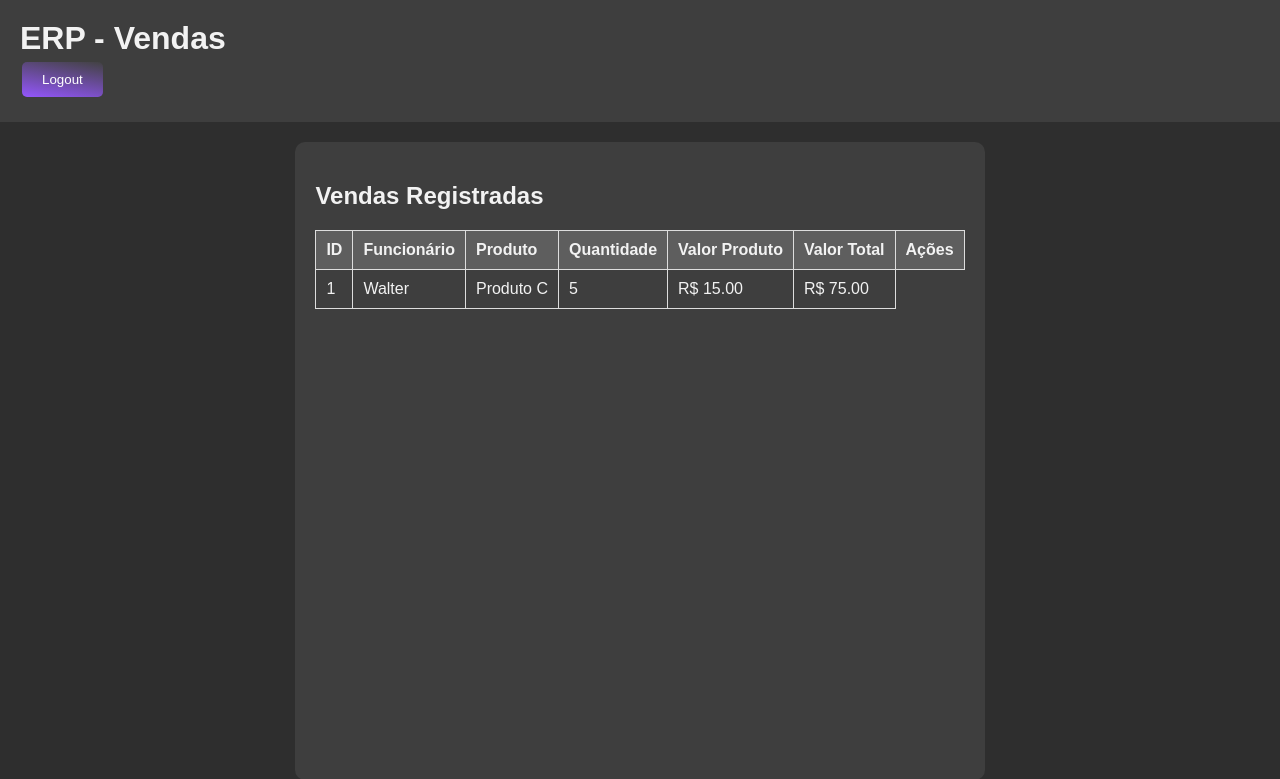
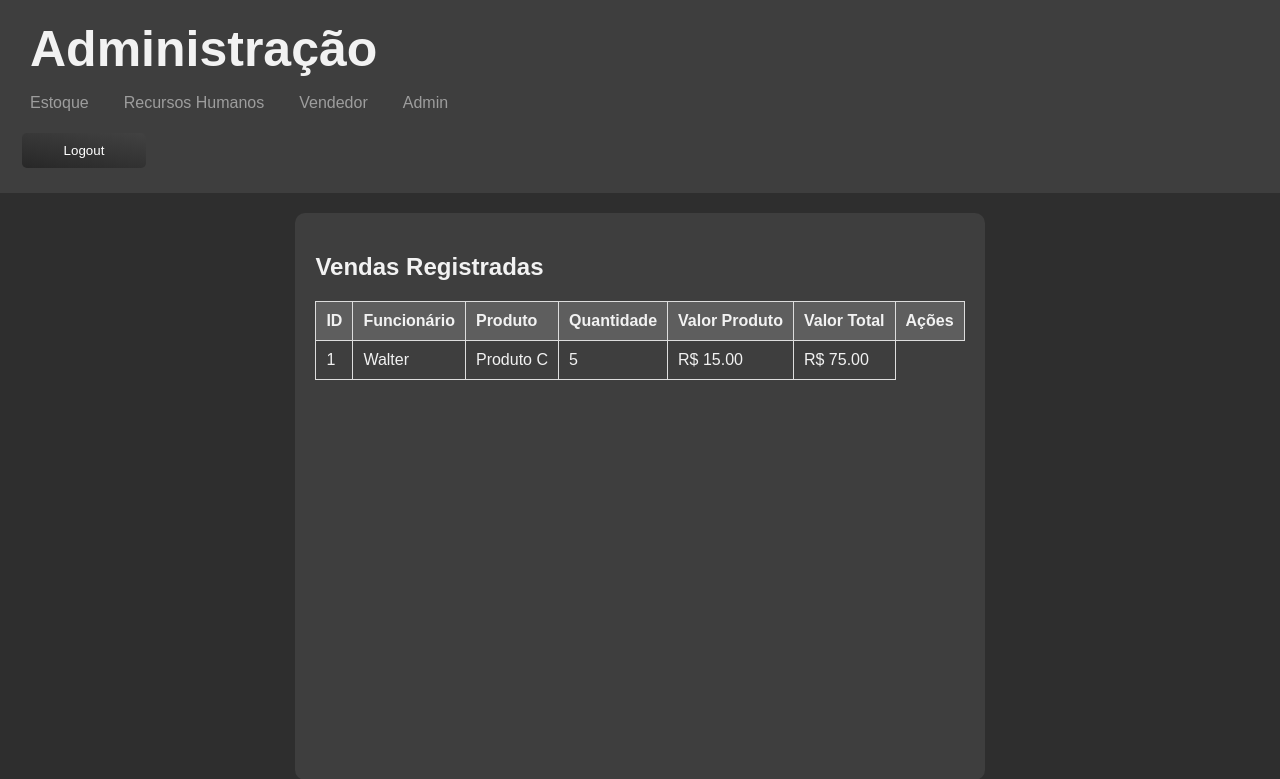
Before and after one commit to lajotavermelha/enterprise-resource-planning-modelo, a Flask app: page /admin in a window 1280 px wide. Shown: the top 779 px of the page. Run offline with Flask 3, Linux system fonts and the light colour scheme; a user stored in the database is signed in; data comes from the database, SQL or seed files in the repository; both versions use the stored data as it was after the commit.

Commit message:
"Updated main.py to run app on host '0.0.0.0' and port 5000, modified styles.css, and changed templates for admin, home, produtos, recursoshumanos, and vendedor pages."

```diff
--- a/main.py
+++ b/main.py
@@ -20,4 +20,4 @@ def load_user(user_id):
 
 if __name__ == '__main__':
     from routes import *
-    app.run(debug=True)
+    app.run(debug=True, host='0.0.0.0', port=5000)
--- a/static/css/styles.css
+++ b/static/css/styles.css
@@ -20,6 +20,11 @@ header h1 {
   margin: 0;
 }
 
+header h1 a {
+  color: inherit;
+  text-decoration: none;
+}
+
 nav ul {
   list-style: none;
   padding: 0;
@@ -32,13 +37,13 @@ nav ul li {
 }
 
 nav ul li a {
-  color: #f2f2f2;
+  color: #9d9d9d;
   text-decoration: none;
   padding: 10px;
 }
 
 nav ul li a:hover {
-  background: #5e5e5e;
+  background: #606060;
   border-radius: 5px;
 }
 
@@ -124,18 +129,85 @@ td button:hover {
 /* Responsive styles */
 @media (max-width: 768px) {
   header, footer {
-    padding: 10px;
+      padding: 10px;
   }
 
   nav ul {
-    flex-direction: column;
+      flex-direction: column;
   }
 
   nav ul li {
-    margin-bottom: 10px;
+
+      margin-bottom: 10px;
   }
 
   button {
-    padding: 8px 16px;
+      padding: 8px 16px;
   }
 }
+
+/* Login container styles */
+.login-container {
+  background: #3e3e3e;
+  padding: 40px;
+  border-radius: 10px;
+  box-shadow: 0 0 10px rgba(0, 0, 0, 0.5);
+  text-align: center;
+  display: flex;
+  flex-direction: column;
+  justify-content: center;
+  align-items: center;
+  height: 100vh;
+}
+
+.avatar {
+  margin-bottom: 20px;
+}
+
+.avatar img {
+  width: 100px;
+  border-radius: 50%;
+}
+
+h1 {
+  margin-bottom: 20px;
+  font-size: 24px;
+  padding-left: 10px;
+  font-size: 50px;
+}
+
+form {
+  display: flex;
+  flex-direction: column;
+  align-items: center;
+  width: 100%;
+  max-width: 300px;
+}
+
+input {
+  padding: 10px;
+  margin-bottom: 20px;
+  border-radius: 5px;
+  border: 1px solid #ccc;
+  width: 100%;
+  box-sizing: border-box;
+}
+
+button {
+  padding: 10px 20px;
+  background-image: linear-gradient(10deg, #9456fd, #424242);
+  color: #ffffff;
+  border: none;
+  border-radius: 5px;
+  cursor: pointer;
+  width: 100%;
+}
+
+button:hover {
+  background-image: linear-gradient(10deg, #7d4c9d, #323232);
+}
+
+#logout-button {
+  width: 10%;
+  background-image: linear-gradient(10deg, #272727, #424242);
+}
--- a/templates/admin.html
+++ b/templates/admin.html
@@ -9,7 +9,15 @@
 <body>
     <header>
         <div>
-            <h1>ERP - Vendas</h1>
+            <h1><a href="/">Administração</a></h1>
+            <nav>
+                <ul>
+                    <li><a href="/estoque">Estoque</a></li>
+                    <li><a href="/recursoshumanos">Recursos Humanos</a></li>
+                    <li><a href="/vendedor">Vendedor</a></li>
+                    <li><a href="/admin">Admin</a></li>
+                </ul>
+            </nav>
         </div>
         <div id="div-logout">
             <button id="logout-button" onclick="logout()">Logout</button>
```
Also changed, not shown: templates/home.html (+4 -3 lines), templates/produtos.html (+9 -1 lines), templates/recursoshumanos.html (+9 -1 lines), templates/vendedor.html (+9 -1 lines), instance/erp.db.
